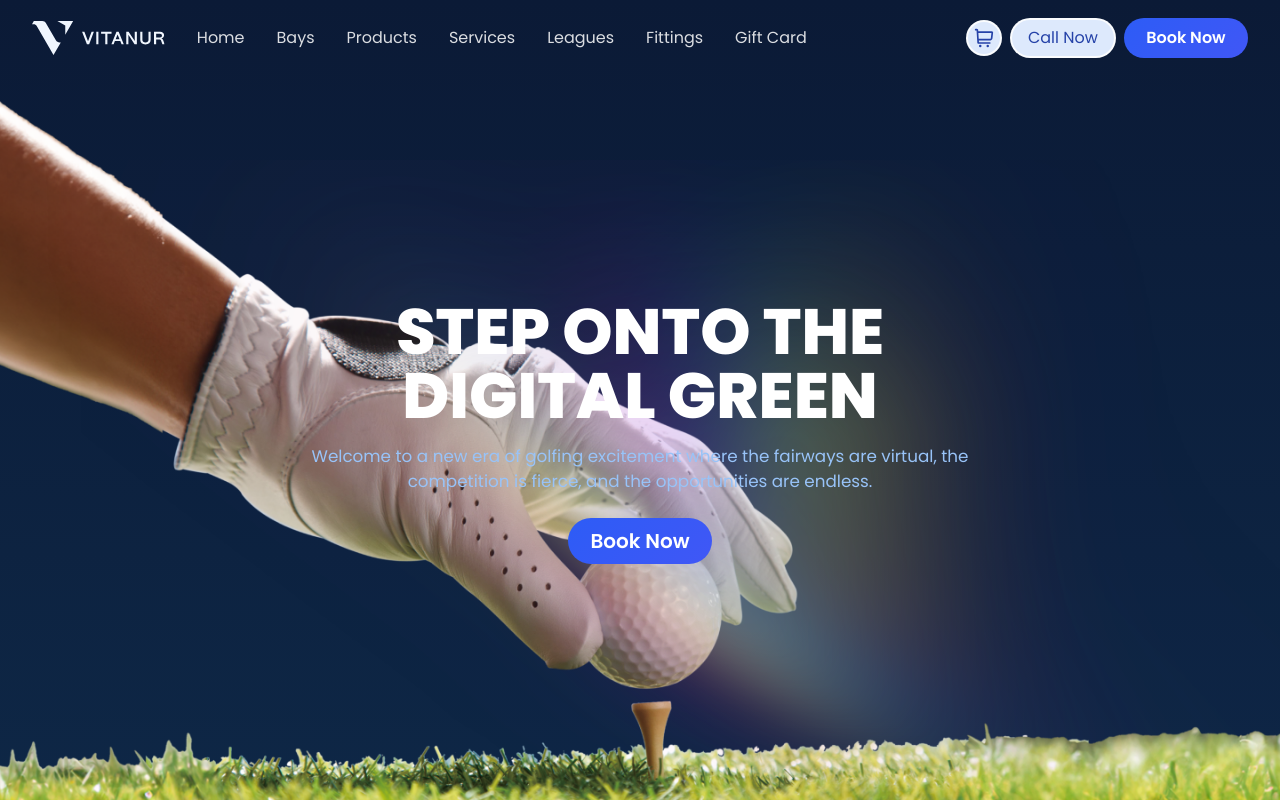
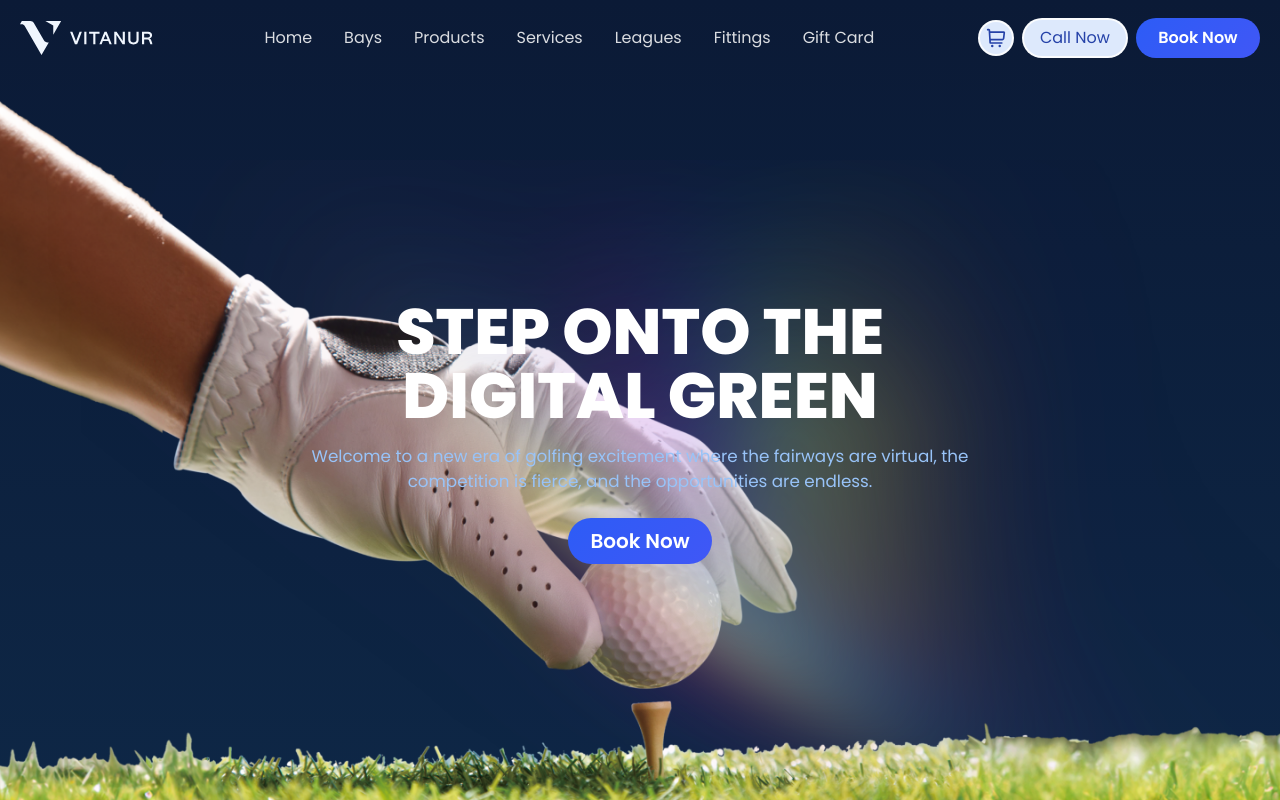
Before and after one commit to fbakirli/Vitanur-Website, a plain HTML site: page index.html in a window 1280 px wide. Drawn offline with nearby package versions, Linux system fonts and the light colour scheme.

Commit message:
fixed the containers

```diff
--- a/index.html
+++ b/index.html
@@ -19,11 +19,12 @@
   <!-- Navbar -->
   <header>
     <nav class="navbar navbar-expand-lg navbar-dark py-3">
-      <div class="container-fluid">
-        <!-- Logo -->
+      <!-- Group 1: Logo -->
+      <div class="navbar-logo">
         <a class="navbar-brand d-flex align-items-center" href="#">
           <img src="assets/logo.svg" alt="Vitanur logo" height="34" class="me-2">
         </a>
+      </div>
 
         <!-- Mobile toggle -->
         <button class="navbar-toggler" type="button" data-bs-toggle="collapse" data-bs-target="#mainNav"
@@ -32,9 +33,9 @@
         </button>
 
 
-        <!-- Nav links -->
-        <div class="collapse navbar-collapse" id="mainNav">
-          <ul class="navbar-nav me-auto mb-2 mb-lg-0">
+         <!-- Group 2: Nav links -->
+      <div class="collapse navbar-collapse justify-content-center" id="mainNav">
+        <ul class="navbar-nav">
           <li class="nav-item"><a class="nav-link" href="#">Home</a></li>
           <li class="nav-item"><a class="nav-link" href="#">Bays</a></li>
           <li class="nav-item"><a class="nav-link" href="#">Products</a></li>
@@ -43,16 +44,15 @@
           <li class="nav-item"><a class="nav-link" href="#">Fittings</a></li>
           <li class="nav-item"><a class="nav-link" href="#">Gift Card</a></li>
         </ul>
+      </div>
 
-          <!-- Right actions -->
-          <div class="d-flex align-items-center gap-2">
+      <div class="header-actions d-flex align-items-center gap-2">
         <button class="btn-cart" aria-label="Cart">
           <img src="assets/shoppingcart.svg" alt="Cart" class="cart-icon" />
         </button>
         <button class="btn-call">Call Now</button>
         <button class="btn btn-primary">Book Now</button>
-          </div>
-        </div>
+
       </div>
     </nav>
   </header>
```
Lines whose indentation alone changed are shown as unchanged.
